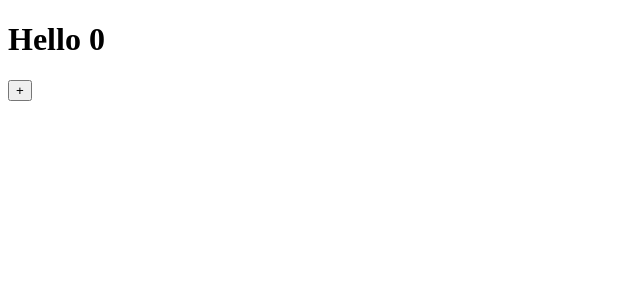
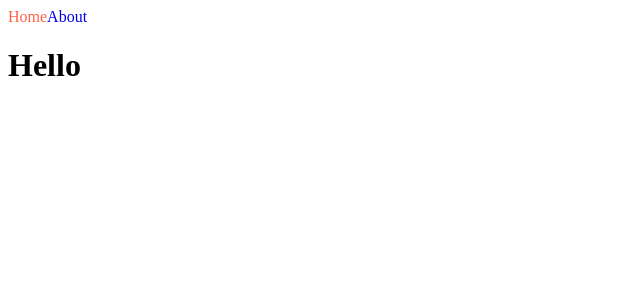
Before and after one commit to solar3070/Next-intro, a Next.js app: page / in a window 1280 px wide. Shown: the top 300 px of the page, without its empty margins (0-640 px from the left). Built offline with nearby package versions, Linux system fonts and the light colour scheme.

Commit message:
css Modules 사용하기

```diff
--- /dev/null
+++ b/components/NavBar.js
@@ -0,0 +1,31 @@
+import Link from "next/link";
+import { useRouter } from "next/router";
+import styles from "./NavBar.module.css";
+
+export default function NavBar() {
+  const router = useRouter();
+
+  return (
+    <nav>
+      <Link href="/">
+        <a
+          className={`${styles.link} ${
+            router.pathname === "/" ? styles.active : ""
+          }`}
+        >
+          Home
+        </a>
+      </Link>
+      <Link href="/about">
+        <a
+          className={[
+            styles.link,
+            router.pathname === "/about" ? styles.active : "",
+          ].join(" ")}
+        >
+          About
+        </a>
+      </Link>
+    </nav>
+  );
+}
--- /dev/null
+++ b/components/NavBar.module.css
@@ -0,0 +1,7 @@
+.link {
+  text-decoration: none;
+}
+
+.active {
+  color: tomato;
+}
--- a/pages/index.js
+++ b/pages/index.js
@@ -1,17 +1,10 @@
-import { useState } from "react";
+import NavBar from "../components/NavBar";
 
 export default function Home() {
-  const [counter, setCounter] = useState(0);
   return (
     <div>
-      <h1>Hello {counter}</h1>
-      <button
-        onClick={() => {
-          setCounter((prev) => prev + 1);
-        }}
-      >
-        +
-      </button>
+      <NavBar />
+      <h1>Hello</h1>
     </div>
   );
 }
```
Also changed, not shown: pages/about.js (+8 -1 lines), .eslintrc.json.
